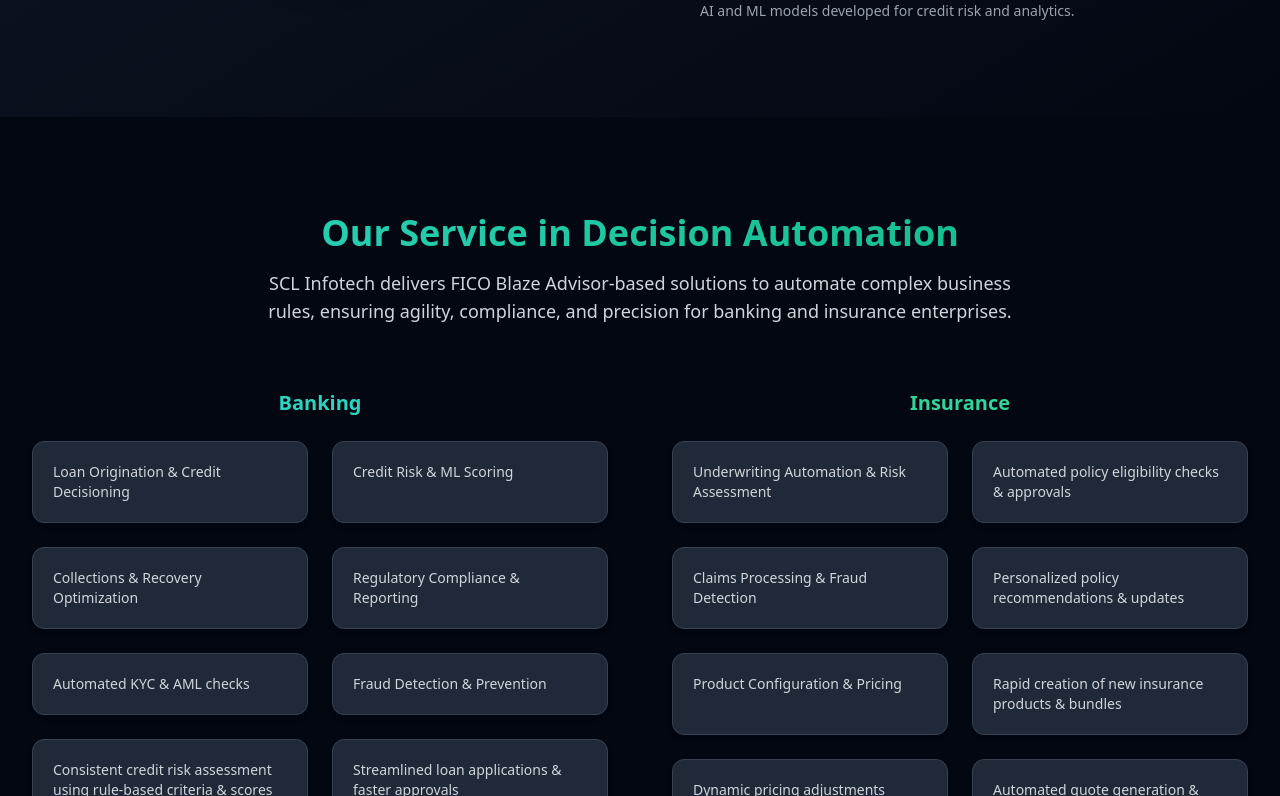
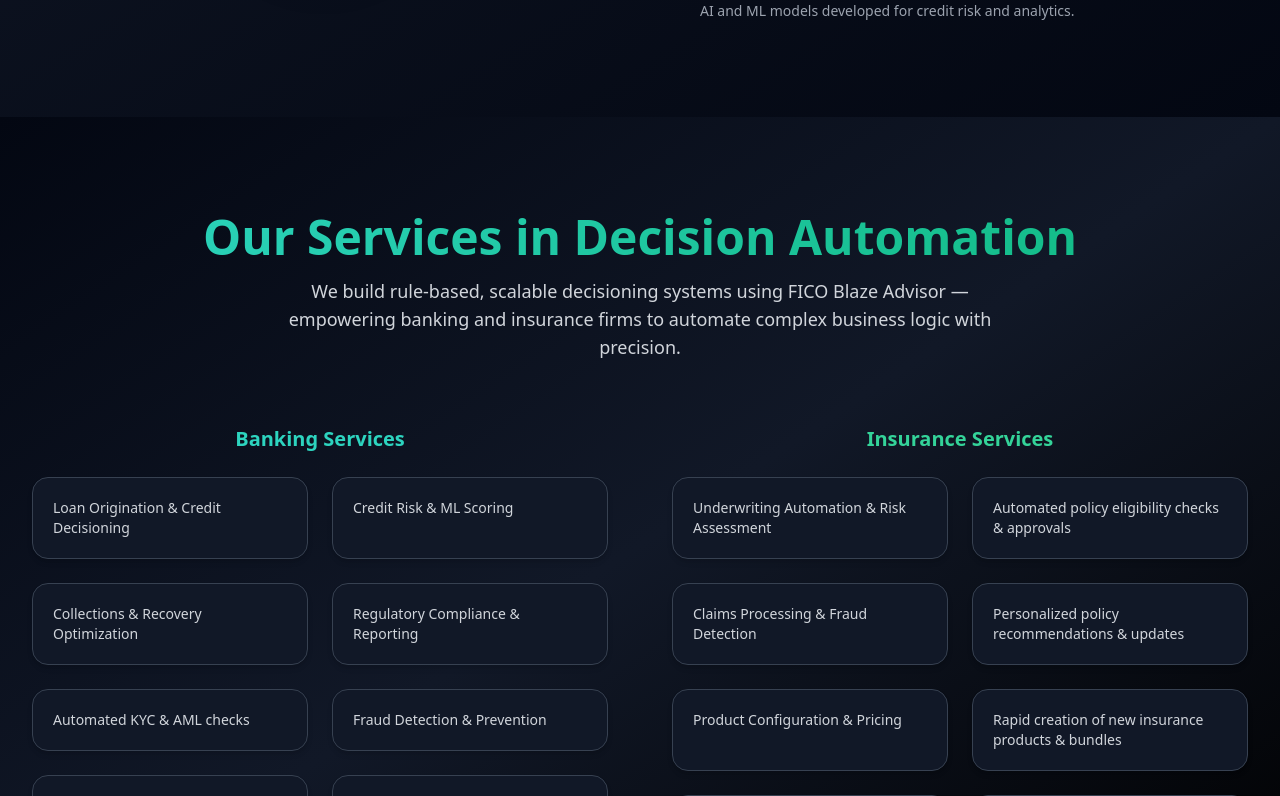
Before and after one commit to rohitSainiCS/scl-infotech, a React (Vite) app: page / in a window 1280 px wide. Shown: the part 3624-4420 px from the top of the page. Built offline with nearby package versions, Linux system fonts and the light colour scheme; what @radix-ui/themes would draw is missing.

Commit message:
Update DecisionAutomation.tsx

```diff
--- a/src/components/DecisionAutomation.tsx
+++ b/src/components/DecisionAutomation.tsx
@@ -1,31 +1,43 @@
-import React from 'react';
-import { motion } from 'framer-motion';
+import React from "react";
+import { motion } from "framer-motion";
 
 const bankingServices = [
-  'Loan Origination & Credit Decisioning',
-  'Credit Risk & ML Scoring',
-  'Collections & Recovery Optimization',
-  'Regulatory Compliance & Reporting',
-  'Automated KYC & AML checks',
-  'Fraud Detection & Prevention',
-  'Consistent credit risk assessment using rule-based criteria & scores',
-  'Streamlined loan applications & faster approvals',
+  "Loan Origination & Credit Decisioning",
+  "Credit Risk & ML Scoring",
+  "Collections & Recovery Optimization",
+  "Regulatory Compliance & Reporting",
+  "Automated KYC & AML checks",
+  "Fraud Detection & Prevention",
+  "Consistent credit risk assessment using rule-based criteria & scores",
+  "Streamlined loan applications & faster approvals",
 ];
 
 const insuranceServices = [
-  'Underwriting Automation & Risk Assessment',
-  'Automated policy eligibility checks & approvals',
-  'Claims Processing & Fraud Detection',
-  'Personalized policy recommendations & updates',
-  'Product Configuration & Pricing',
-  'Rapid creation of new insurance products & bundles',
-  'Dynamic pricing adjustments based on market rules',
-  'Automated quote generation & proposal creation',
+  "Underwriting Automation & Risk Assessment",
+  "Automated policy eligibility checks & approvals",
+  "Claims Processing & Fraud Detection",
+  "Personalized policy recommendations & updates",
+  "Product Configuration & Pricing",
+  "Rapid creation of new insurance products & bundles",
+  "Dynamic pricing adjustments based on market rules",
+  "Automated quote generation & proposal creation",
 ];
+
+const cardVariants = {
+  hidden: { opacity: 0, y: 20 },
+  visible: (i: number) => ({
+    opacity: 1,
+    y: 0,
+    transition: {
+      delay: i * 0.1,
+      duration: 0.5,
+    },
+  }),
+};
 
 const DecisionAutomation: React.FC = () => {
   return (
-    <section className="py-24 bg-gray-950" id="decision-automation">
+    <section className="py-24 bg-gradient-to-br from-gray-950 via-gray-900 to-black" id="decision-automation">
       <div className="container mx-auto px-4 sm:px-6 lg:px-8">
         {/* Section Header */}
         <motion.div
@@ -35,15 +47,15 @@
           viewport={{ once: true }}
           className="text-center mb-16"
         >
-          <h2 className="text-3xl sm:text-4xl font-extrabold text-transparent bg-clip-text bg-gradient-to-r from-teal-400 to-emerald-500 mb-4">
-            Our Service in Decision Automation
+          <h2 className="text-4xl sm:text-5xl font-extrabold text-transparent bg-clip-text bg-gradient-to-r from-teal-400 to-emerald-500 mb-4">
+            Our Services in Decision Automation
           </h2>
           <p className="text-gray-300 max-w-3xl mx-auto text-base sm:text-lg leading-relaxed">
-            SCL Infotech delivers FICO Blaze Advisor-based solutions to automate complex business rules, ensuring agility, compliance, and precision for banking and insurance enterprises.
+            We build rule-based, scalable decisioning systems using FICO Blaze Advisor — empowering banking and insurance firms to automate complex business logic with precision.
           </p>
         </motion.div>
 
-        {/* Banking and Insurance Grids */}
+        {/* Banking & Insurance Grids */}
         <div className="grid grid-cols-1 lg:grid-cols-2 gap-16">
           {/* Banking Services */}
           <motion.div
@@ -52,15 +64,22 @@
             transition={{ duration: 0.8 }}
             viewport={{ once: true }}
           >
-            <h3 className="text-xl font-semibold text-teal-400 mb-6 text-center">Banking</h3>
+            <h3 className="text-xl font-semibold text-teal-400 mb-6 text-center">
+              Banking Services
+            </h3>
             <div className="grid grid-cols-1 sm:grid-cols-2 gap-6">
-              {bankingServices.map((service, idx) => (
-                <div
-                  key={idx}
-                  className="bg-gray-800 p-5 rounded-xl border border-gray-700 text-gray-300 hover:border-teal-500 transition-all duration-300 shadow-md"
+              {bankingServices.map((service, index) => (
+                <motion.div
+                  key={index}
+                  custom={index}
+                  initial="hidden"
+                  whileInView="visible"
+                  viewport={{ once: true }}
+                  variants={cardVariants}
+                  className="bg-gray-900 border border-gray-700 hover:border-teal-500/70 text-gray-300 p-5 rounded-2xl shadow-md transition-all duration-300 hover:shadow-teal-400/20"
                 >
                   <p className="text-sm">{service}</p>
-                </div>
+                </motion.div>
               ))}
             </div>
           </motion.div>
@@ -72,15 +91,22 @@
             transition={{ duration: 0.8 }}
             viewport={{ once: true }}
           >
-            <h3 className="text-xl font-semibold text-emerald-400 mb-6 text-center">Insurance</h3>
+            <h3 className="text-xl font-semibold text-emerald-400 mb-6 text-center">
+              Insurance Services
+            </h3>
             <div className="grid grid-cols-1 sm:grid-cols-2 gap-6">
-              {insuranceServices.map((service, idx) => (
-                <div
-                  key={idx}
-                  className="bg-gray-800 p-5 rounded-xl border border-gray-700 text-gray-300 hover:border-emerald-500 transition-all duration-300 shadow-md"
+              {insuranceServices.map((service, index) => (
+                <motion.div
+                  key={index}
+                  custom={index}
+                  initial="hidden"
+                  whileInView="visible"
+                  viewport={{ once: true }}
+                  variants={cardVariants}
+                  className="bg-gray-900 border border-gray-700 hover:border-emerald-500/70 text-gray-300 p-5 rounded-2xl shadow-md transition-all duration-300 hover:shadow-emerald-400/20"
                 >
                   <p className="text-sm">{service}</p>
-                </div>
+                </motion.div>
               ))}
             </div>
           </motion.div>
```
